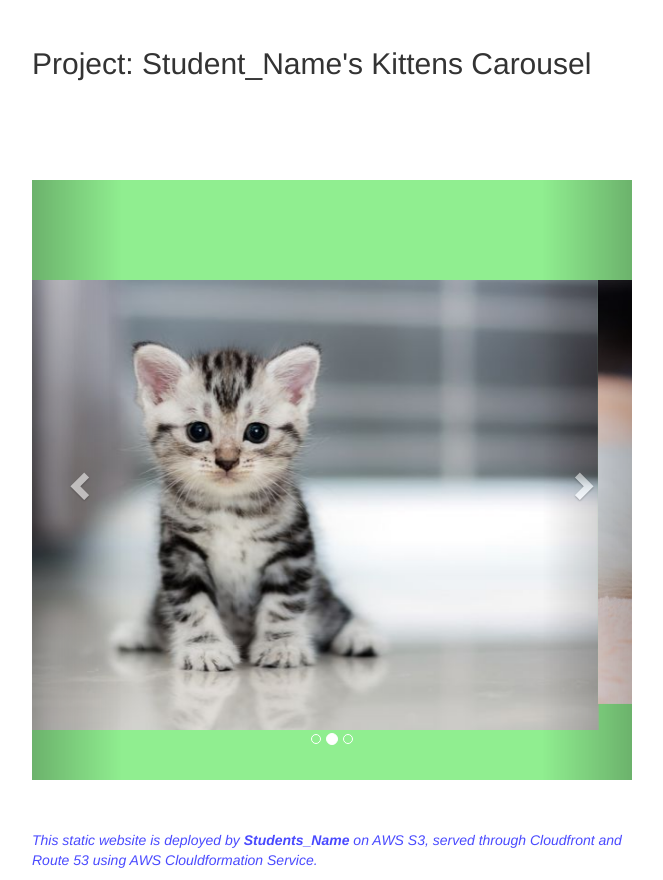
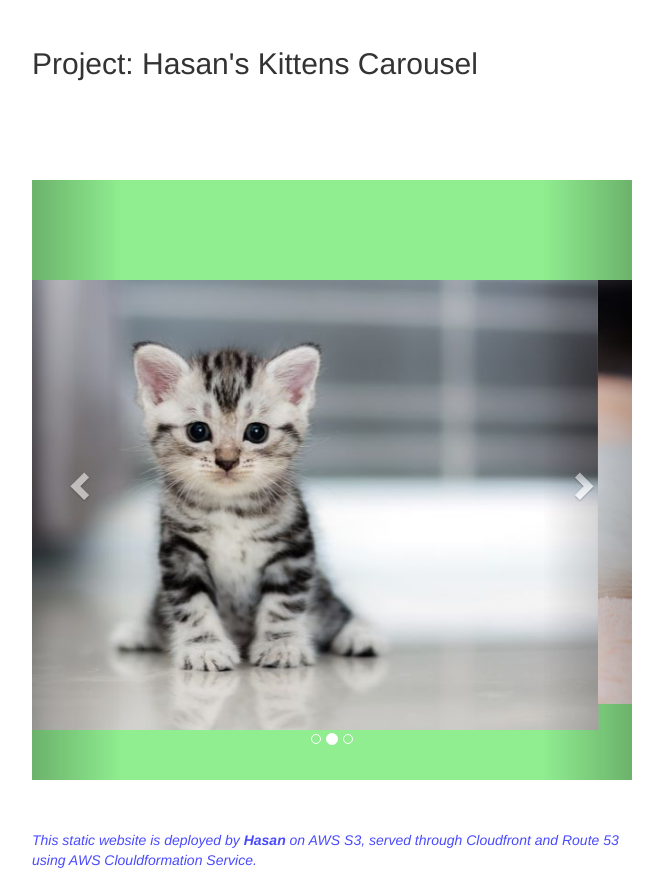
Before and after one commit to HasanBALKANCI/my-project, a plain HTML site: page aws/projects/Project-006-kittens-carousel-static-web-s3-cf/static-web/index.html in a window 1280 px wide. Shown: the part 403-1283 px from the top of the page, without its empty margins (308-971 px from the left). Drawn offline with nearby package versions, Linux system fonts and the light colour scheme.

Commit message:
index.html was updated

```diff
--- a/aws/projects/Project-006-kittens-carousel-static-web-s3-cf/static-web/index.html
+++ b/aws/projects/Project-006-kittens-carousel-static-web-s3-cf/static-web/index.html
@@ -44,7 +44,7 @@
 
   <div><img src="https://clarusway.com/wp-content/uploads/2020/06/clarusway_logo.png" /></div>
 
-  <h2> Project: Student_Name's Kittens Carousel</h2>
+  <h2> Project: Hasan's Kittens Carousel</h2>
 
   <div id="myCarousel" class="carousel slide" data-ride="carousel">
     <!-- Indicators -->
@@ -79,7 +79,7 @@
   </div>
 
 
-  <p class="footnote"><i>This static website is deployed by <b> Students_Name </b> on AWS S3, served through Cloudfront and Route 53 using AWS Clouldformation Service.</i></p>
+  <p class="footnote"><i>This static website is deployed by <b> Hasan </b> on AWS S3, served through Cloudfront and Route 53 using AWS Clouldformation Service.</i></p>
 </body>
 
 </html>
```
